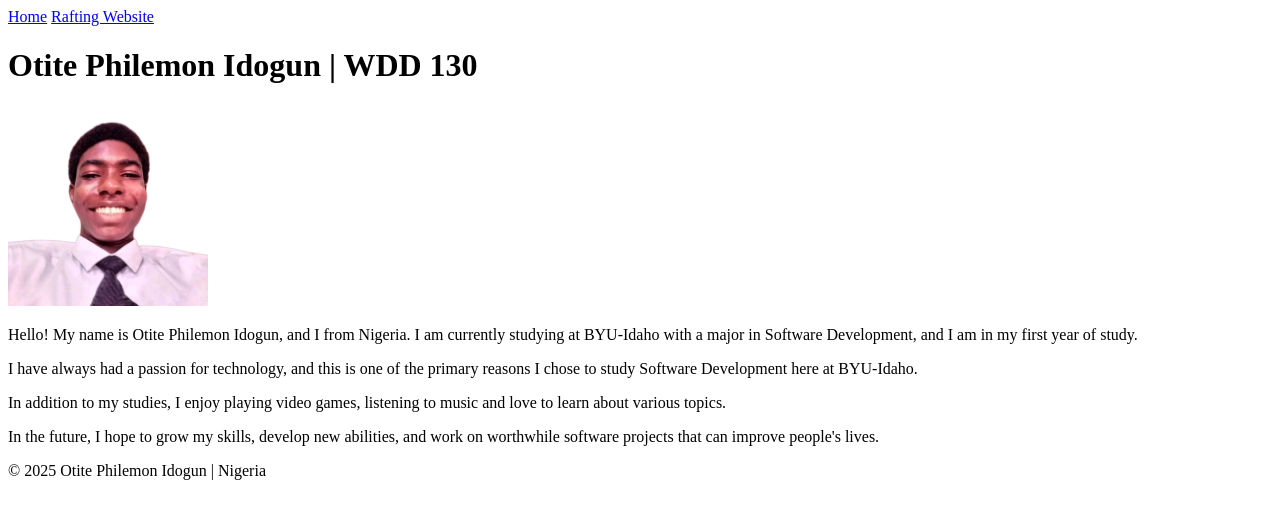
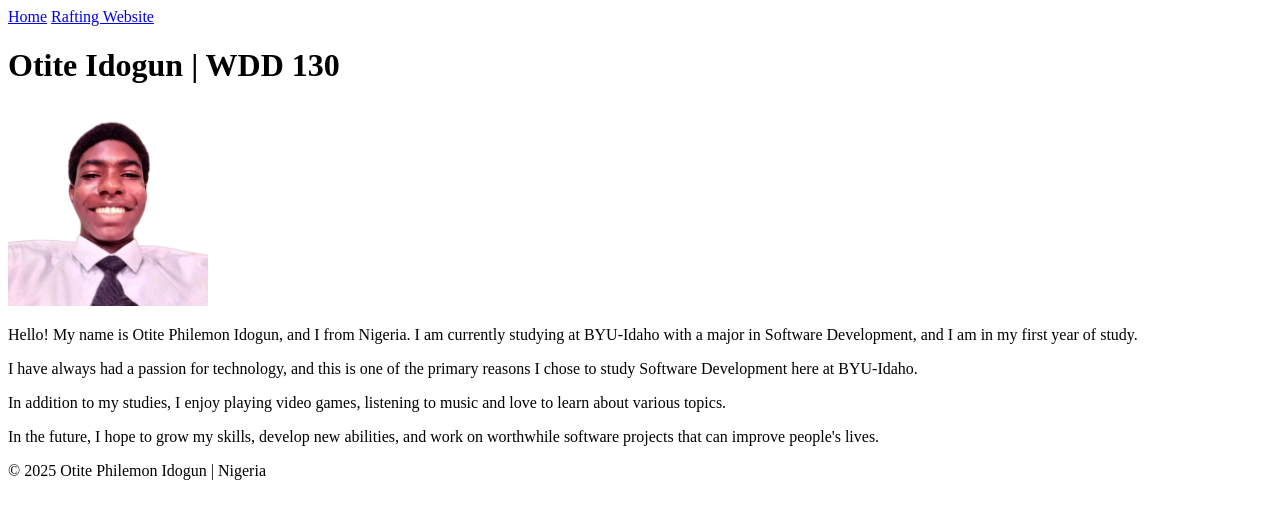
Before and after one commit to OtiteIdogun/wdd130, a plain HTML site: page week_1/student_hmpg/index.html in a window 1280 px wide. Drawn offline with Linux system fonts and the light colour scheme.

Commit message:
Update index.html

```diff
--- a/week_1/student_hmpg/index.html
+++ b/week_1/student_hmpg/index.html
@@ -13,7 +13,7 @@
       </nav>
     </header>
     <main>
-      <h1>Otite Philemon Idogun | WDD 130</h1>
+      <h1>Otite Idogun | WDD 130</h1>
 
       <img src="./images/profile.jpg" alt="Otite Philemon Idogun" width="200" />
 
```
